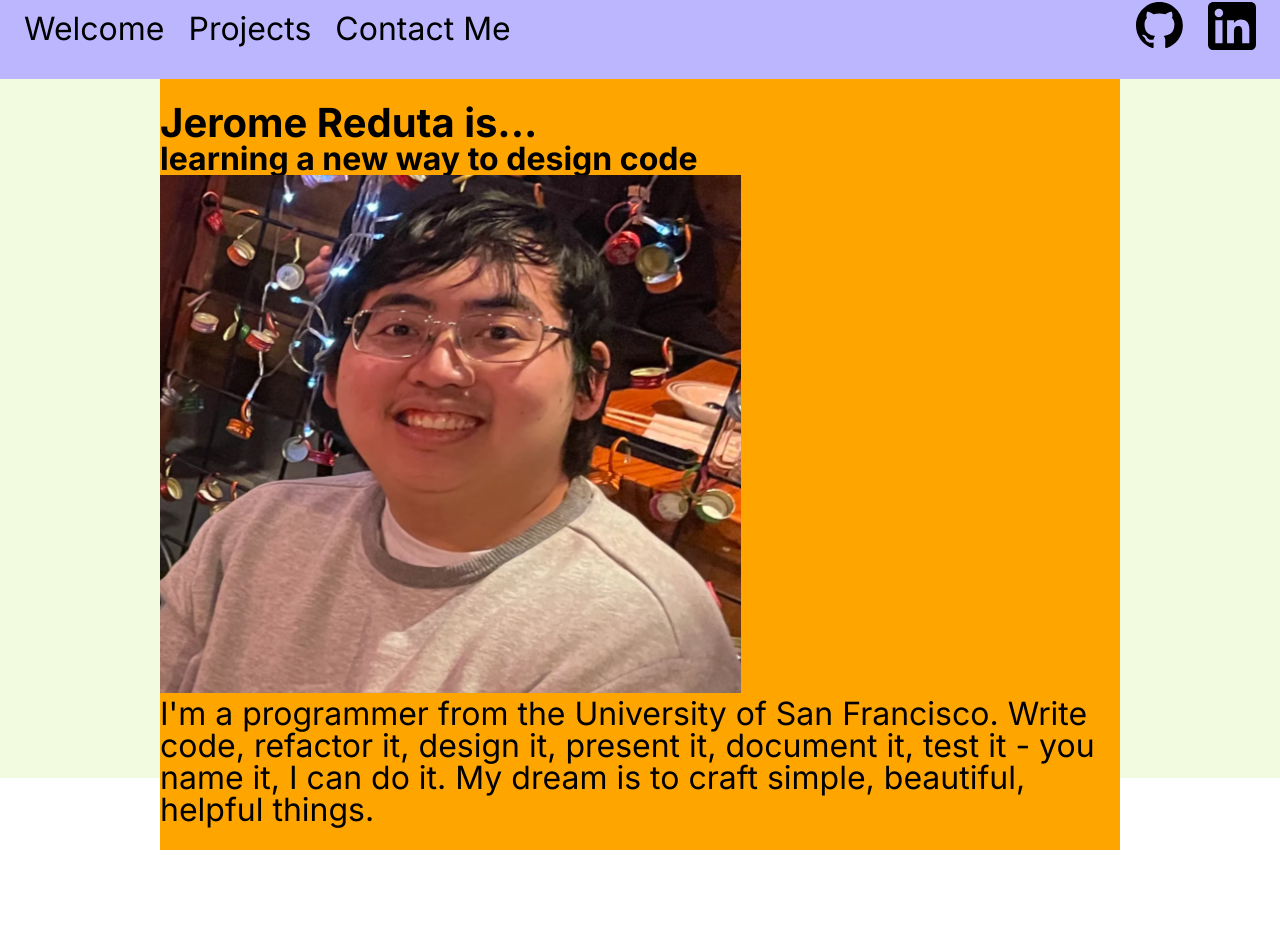
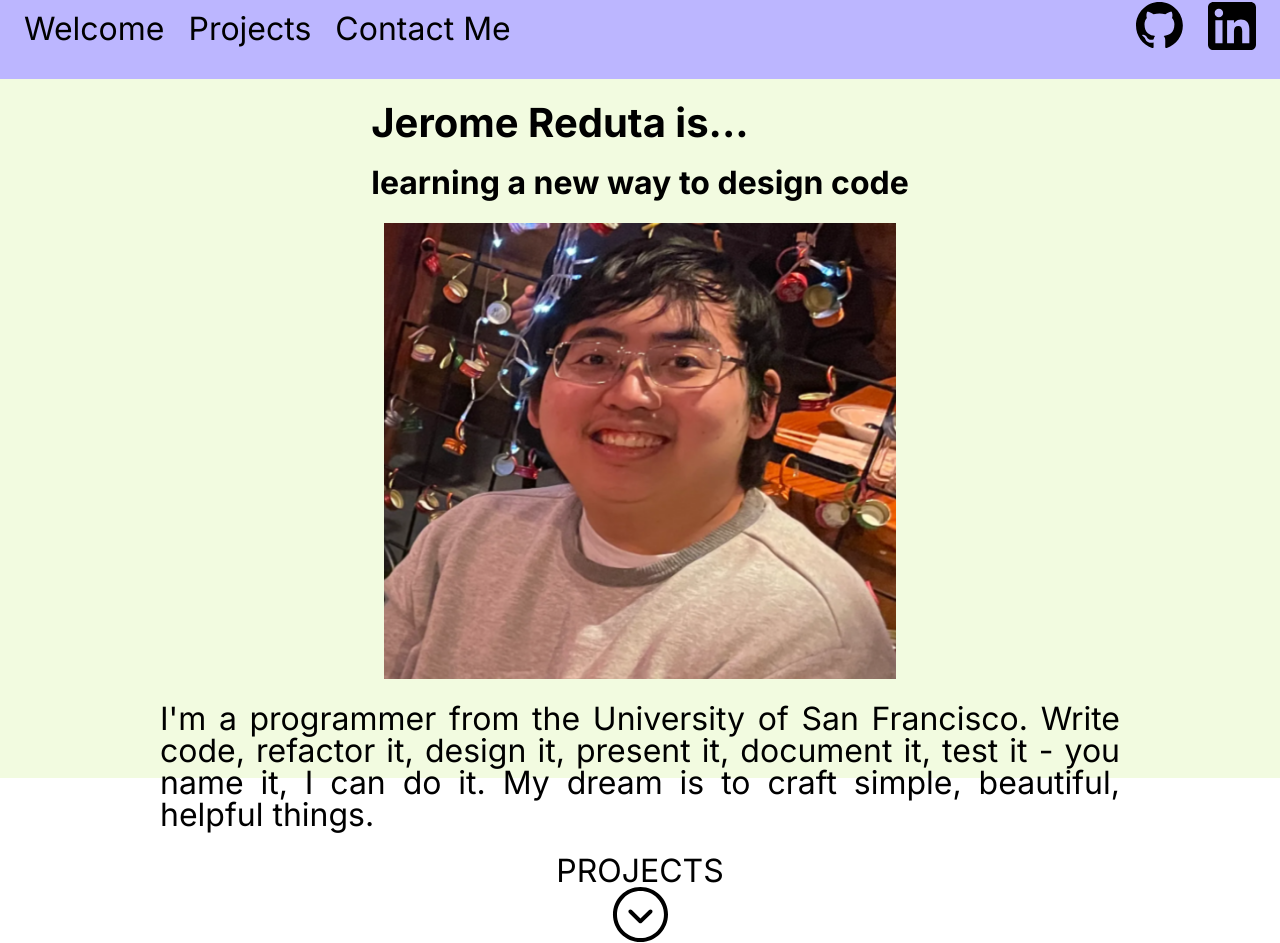
Before and after one commit to JeromeRReduta/Portfolio2025, a React (Vite) app: page / in a window 1280 px wide. Shown: the part 22-965 px from the top of the page. Before the commit the page ends 872 px from the top, so only its background shows below. Built offline with nearby package versions, Linux system fonts and the light colour scheme.

Commit message:
nav-arrow tsx & css

```diff
--- a/src/shared/components/NavArrow.tsx
+++ b/src/shared/components/NavArrow.tsx
@@ -2,7 +2,37 @@
 // import ArrowSvg from "../../assets/right-arrow.svg?react";
 // import { Link } from "react-router";
 // // import "../design/base.css"; // TODO
+import type { JSX } from "react";
+import styles from "../design/NavArrow.module.css";
+import { Link } from "react-router";
+import ArrowSvg from "../../assets/right-arrow.svg?react";
+
 // // import styles from "../design/Nav-Arrow.module.css"; // TODO
+type Direction = "UP" | "RIGHT" | "DOWN" | "LEFT";
+const map: Map<Direction, string> = new Map([
+    ["UP", styles["nav_arrow__svg_up"]],
+    ["RIGHT", styles["nav_arrow__svg_right"]],
+    ["DOWN", styles["nav_arrow__svg_down"]],
+    ["LEFT", styles["nav_arrow__svg_left"]],
+]);
+interface NavArrowProps {
+    readonly direction: Direction;
+    readonly url: string;
+    readonly message: string;
+}
+export default function NavArrow({
+    direction,
+    url,
+    message,
+}: NavArrowProps): JSX.Element {
+    const arrowClass: string = map.get(direction)!;
+    return (
+        <Link className={styles["nav_arrow"]} to={url}>
+            <div className={styles["nav_arrow__message"]}>{message}</div>
+            <ArrowSvg className={arrowClass} />
+        </Link>
+    );
+}
 
 // type Direction = "UP" | "RIGHT" | "DOWN" | "LEFT";
 // interface NavArrowProps {
--- /dev/null
+++ b/src/shared/design/NavArrow.module.css
@@ -0,0 +1,52 @@
+.base__horizontal_flex {
+    display: flex;
+    flex-direction: row;
+    align-items: center;
+    gap: 1.5rem;
+}
+
+.base__vertical_flex {
+    display: flex;
+    flex-direction: column;
+    align-items: center;
+    gap: 1.5rem;
+}
+
+.base__nav_arrow_svg {
+    width: 3.5rem;
+    height: 3.5rem;
+}
+
+.nav_arrow {
+    composes: base__vertical_flex;
+    gap: 0rem;
+    color: var(--dark);
+}
+
+.nav_arrow:hover {
+    color: var(--accent);
+}
+
+.nav_arrow > svg {
+    fill: currentColor;
+}
+
+.nav_arrow__message {
+    color: inherit;
+}
+
+.nav_arrow__svg_up {
+    composes: base__nav_arrow_svg;
+    rotate: -90deg;
+}
+.nav_arrow__svg_right {
+    composes: base__nav_arrow_svg;
+}
+.nav_arrow__svg_down {
+    composes: base__nav_arrow_svg;
+    rotate: 90deg;
+}
+.nav_arrow__svg_left {
+    composes: base__nav_arrow_svg;
+    rotate: 180deg;
+}
--- a/src/shared/design/base.css
+++ b/src/shared/design/base.css
@@ -167,9 +167,7 @@ header {
 }
 
 main {
-    padding: 1.5rem 0rem 1.5rem 0rem;
     grid-area: main;
-    background-color: orange;
 }
 
 /** Fonts */
@@ -193,6 +191,7 @@ a {
     color: var(--dark);
     font-optical-sizing: auto;
     font-style: normal;
+    text-align: justify;
 }
 
 a:hover {
--- a/src/welcome/components/WelcomePage.tsx
+++ b/src/welcome/components/WelcomePage.tsx
@@ -1,17 +1,17 @@
 import type { JSX } from "react";
 import "../../shared/design/base.css";
-// import "../design/Welcome.css";
-// import NavArrow from "../../shared/components/NavArrow";
-import useRandomMessage from "../stores/UseRandomMessage";
+import styles from "../design/Welcome.module.css";
+import NavArrow from "../../shared/components/NavArrow.tsx";
+import useRandomMessage from "../stores/UseRandomMessage.tsx";
 // import navArrowStyles from "../../shared/design/Nav-Arrow.module.css"; // TODO
 
 export default function WelcomePage(): JSX.Element {
     const { message } = useRandomMessage();
     return (
-        <section id="about-me">
+        <section className={styles["welcome"]}>
             <WelcomeHeading randomMessage={message} />
             <Greeting />
-            {/* <NavArrow direction="DOWN" url="/projects" message="PROJECTS" /> */}
+            <NavArrow direction="DOWN" url="/projects" message="PROJECTS" />
         </section>
     );
 }
@@ -22,22 +22,22 @@ function WelcomeHeading({
     randomMessage: string;
 }): JSX.Element {
     return (
-        <div className="about-me-heading">
-            <h1>Jerome Reduta is...</h1>
-            <h2 className="random-message">{randomMessage}</h2>
+        <div className={styles["heading"]}>
+            <h1 className={styles["heading__i_am"]}>Jerome Reduta is...</h1>
+            <h2 className={styles["heading__status"]}>{randomMessage}</h2>
         </div>
     );
 }
 
 function Greeting(): JSX.Element {
     return (
-        <div className="greeting">
+        <div className={styles["greeting"]}>
             <img
-                className="pic-of-me"
+                className={styles["greeting__img"]}
                 src="/src/assets/its-me.png"
                 alt="hey that's me"
             />
-            <div className="intro">
+            <div className={styles["greeting__blurb"]}>
                 I'm a programmer from the University of San Francisco. Write
                 code, refactor it, design it, present it, document it, test it -
                 you name it, I can do it. My dream is to craft simple,
--- /dev/null
+++ b/src/welcome/design/Welcome.module.css
@@ -0,0 +1,48 @@
+.base__horizontal_flex {
+    display: flex;
+    flex-direction: row;
+    align-items: center;
+    gap: 1.5rem;
+}
+
+.base__vertical_flex {
+    display: flex;
+    flex-direction: column;
+    align-items: center;
+    gap: 1.5rem;
+}
+
+.welcome {
+    composes: base__vertical_flex;
+}
+
+.heading {
+    composes: base__vertical_flex;
+    align-items: flex-start;
+    flex: 25 1 25%;
+    margin-top: 1.5rem;
+}
+
+.heading__i_am {
+}
+
+.heading__status {
+}
+
+.greeting {
+    composes: base__vertical_flex;
+    flex: 60 0 60%;
+}
+
+.greeting__img {
+    background-color: orange;
+    max-width: 32rem;
+    max-height: 32rem;
+}
+
+.greeting__blurb {
+}
+
+.greeting__arrow {
+    flex: 15 0 15%;
+}
```
